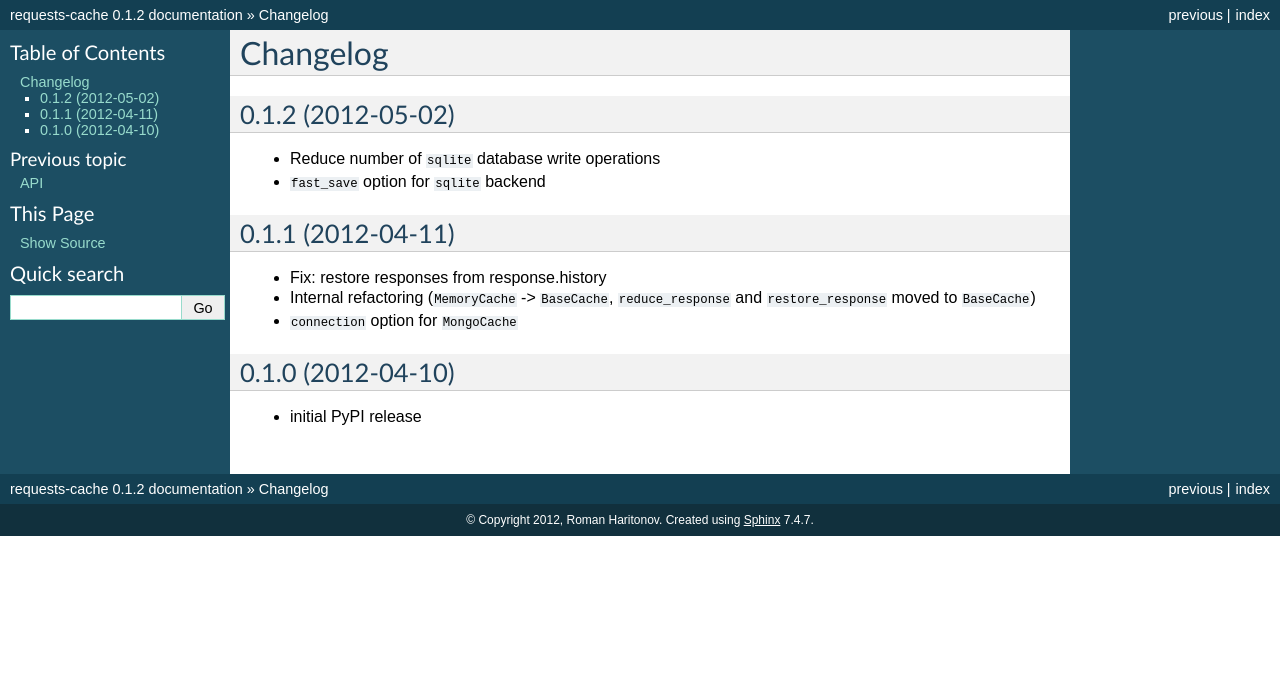
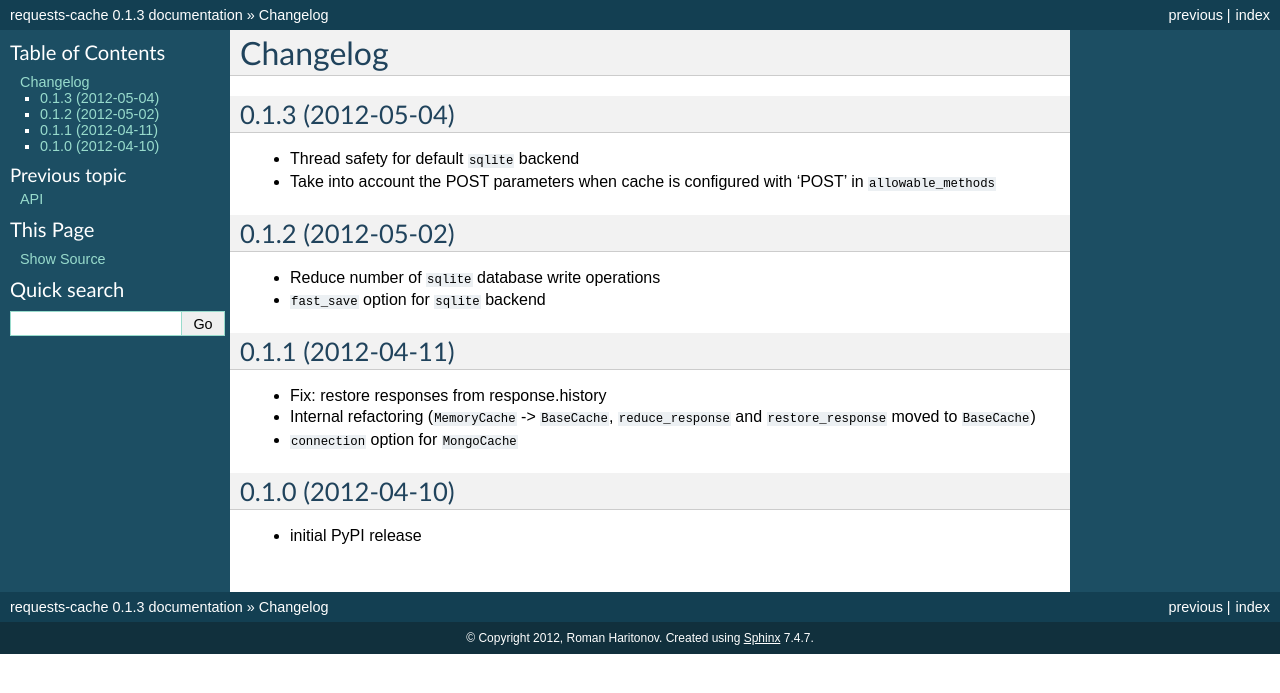
Before and after one commit to requests-cache/requests-cache, a Sphinx documentation site: the page built from docs/changelog.rst, in a window 1280 px wide. Shown: the top 693 px of the page. Built offline with Sphinx 7.4.7, drawn with Linux system fonts in a browser that asks for light colours.

Commit message:
Bump version and add info to changelog

```diff
--- a/docs/changelog.rst
+++ b/docs/changelog.rst
@@ -1,5 +1,13 @@
 Changelog
 ---------
+
+0.1.3 (2012-05-04)
++++++++++++++++++++
+
+* Thread safety for default ``sqlite`` backend
+* Take into account the POST parameters when cache is configured
+  with 'POST' in ``allowable_methods``
+
 
 0.1.2 (2012-05-02)
 +++++++++++++++++++
--- a/requests_cache/__init__.py
+++ b/requests_cache/__init__.py
@@ -23,7 +23,7 @@
     :license: BSD, see LICENSE for more details.
 """
 __docformat__ = 'restructuredtext'
-__version__ = '0.1.2'
+__version__ = '0.1.3'
 
 from requests_cache.core import(
     configure, enabled, disabled, has_url, get_cache,
--- a/setup.py
+++ b/setup.py
@@ -18,7 +18,7 @@ if sys.argv[-1] == 'test':
 setup(
     name='requests-cache',
     packages=['requests_cache', 'requests_cache.backends'],
-    version='0.1.2',
+    version='0.1.3',
     description='Persistent cache for requests library',
     author='Roman Haritonov',
     author_email='reclosedev@gmail.com',
```
